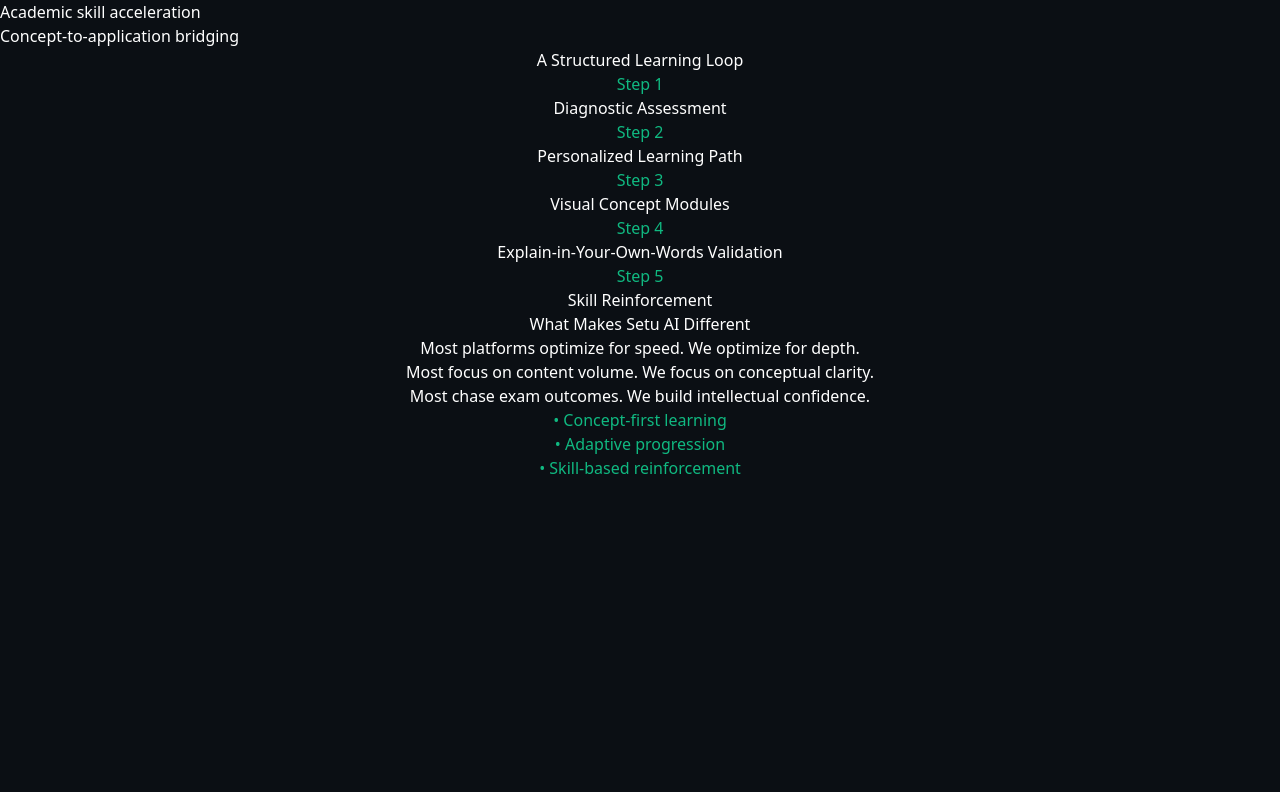
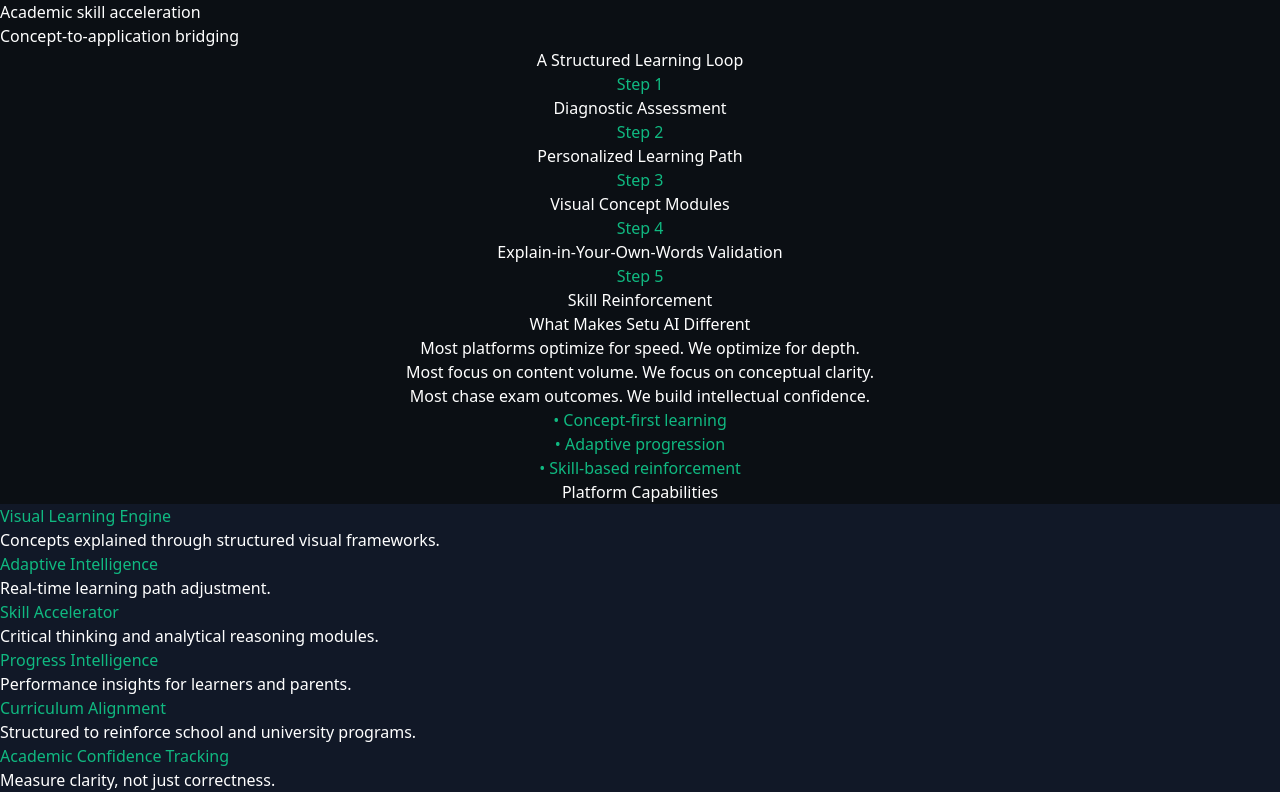
Before and after one commit to gaurav-shinde-07/Setu.ai, a Next.js app: page / in a window 1280 px wide. Shown: the part 1448-2240 px from the top of the page. Before the commit the page ends 1928 px from the top, so only its background shows below. Built offline with nearby package versions, Linux system fonts and the light colour scheme.

Commit message:
feat: add Feature Grid section for platform capabilities

```diff
--- a/app/page.tsx
+++ b/app/page.tsx
@@ -5,6 +5,7 @@
 import WhoItsFor from "../components/WhoItsFor";
 import HowItWorks from "../components/HowItWorks";
 import Differentiation from "../components/Differentiation";
+import FeatureGrid from "../components/FeatureGrid";
 
 export default function Home() {
   return (
@@ -16,6 +17,7 @@
       <WhoItsFor />
       <HowItWorks />
       <Differentiation />
+      <FeatureGrid />
     </main>
   );
 }
--- /dev/null
+++ b/components/FeatureGrid.tsx
@@ -0,0 +1,56 @@
+"use client";
+
+import { motion } from "framer-motion";
+
+const FeatureGrid = () => {
+  return (
+    <section className="w-full py-20 px-6 md:px-20 bg-[#0B0F14] text-white text-center">
+
+      <motion.h2
+        initial={{ opacity: 0, y: 40 }}
+        whileInView={{ opacity: 1, y: 0 }}
+        transition={{ duration: 0.6 }}
+        className="text-3xl md:text-4xl font-bold mb-12"
+      >
+        Platform Capabilities
+      </motion.h2>
+
+      <div className="grid md:grid-cols-3 gap-8 max-w-6xl mx-auto text-left">
+
+        <div className="p-6 bg-[#111827] rounded-lg">
+          <h3 className="text-[#10B981] font-semibold mb-2">Visual Learning Engine</h3>
+          <p className="text-gray-300">Concepts explained through structured visual frameworks.</p>
+        </div>
+
+        <div className="p-6 bg-[#111827] rounded-lg">
+          <h3 className="text-[#10B981] font-semibold mb-2">Adaptive Intelligence</h3>
+          <p className="text-gray-300">Real-time learning path adjustment.</p>
+        </div>
+
+        <div className="p-6 bg-[#111827] rounded-lg">
+          <h3 className="text-[#10B981] font-semibold mb-2">Skill Accelerator</h3>
+          <p className="text-gray-300">Critical thinking and analytical reasoning modules.</p>
+        </div>
+
+        <div className="p-6 bg-[#111827] rounded-lg">
+          <h3 className="text-[#10B981] font-semibold mb-2">Progress Intelligence</h3>
+          <p className="text-gray-300">Performance insights for learners and parents.</p>
+        </div>
+
+        <div className="p-6 bg-[#111827] rounded-lg">
+          <h3 className="text-[#10B981] font-semibold mb-2">Curriculum Alignment</h3>
+          <p className="text-gray-300">Structured to reinforce school and university programs.</p>
+        </div>
+
+        <div className="p-6 bg-[#111827] rounded-lg">
+          <h3 className="text-[#10B981] font-semibold mb-2">Academic Confidence Tracking</h3>
+          <p className="text-gray-300">Measure clarity, not just correctness.</p>
+        </div>
+
+      </div>
+
+    </section>
+  );
+};
+
+export default FeatureGrid;
```
